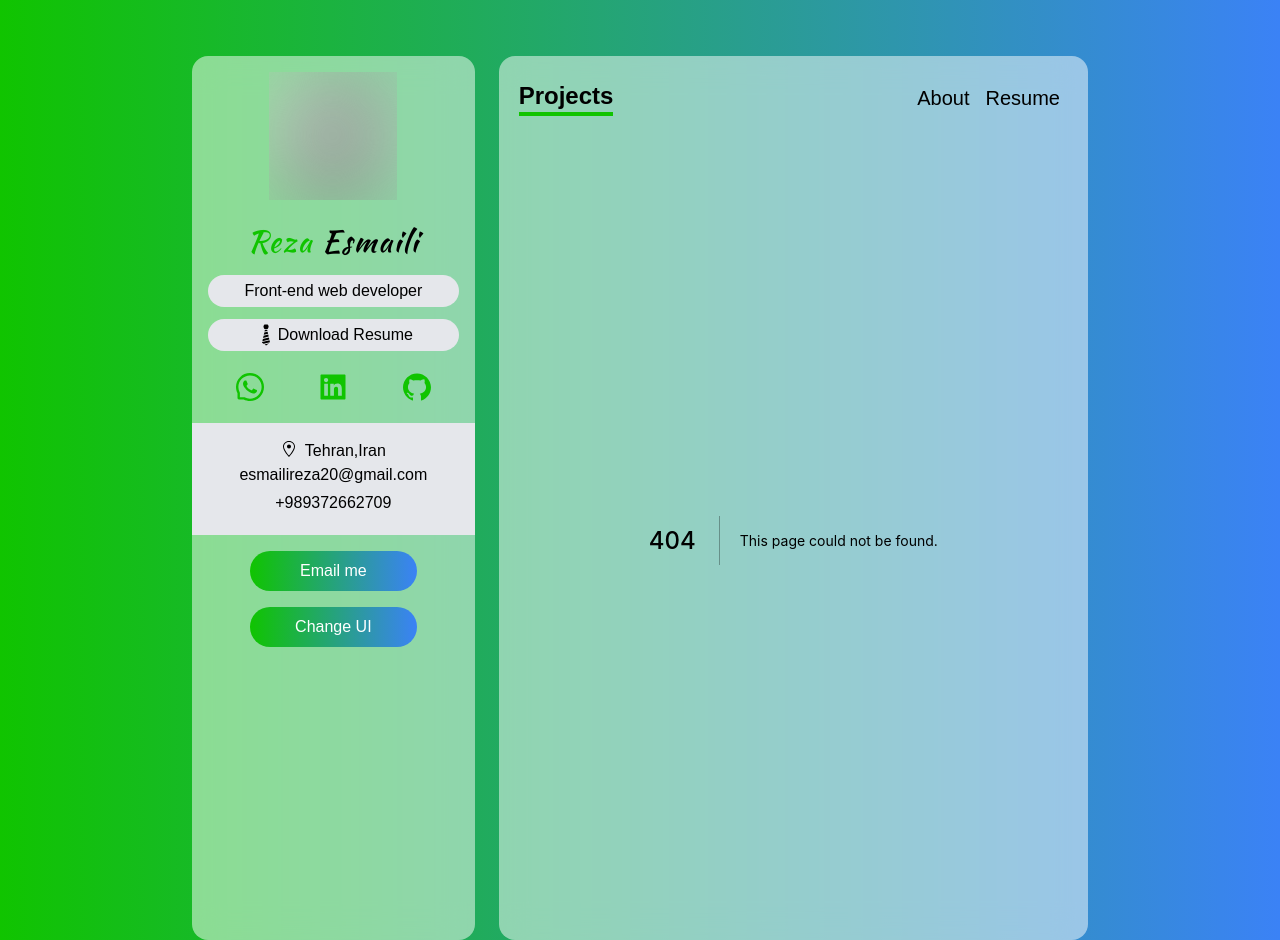
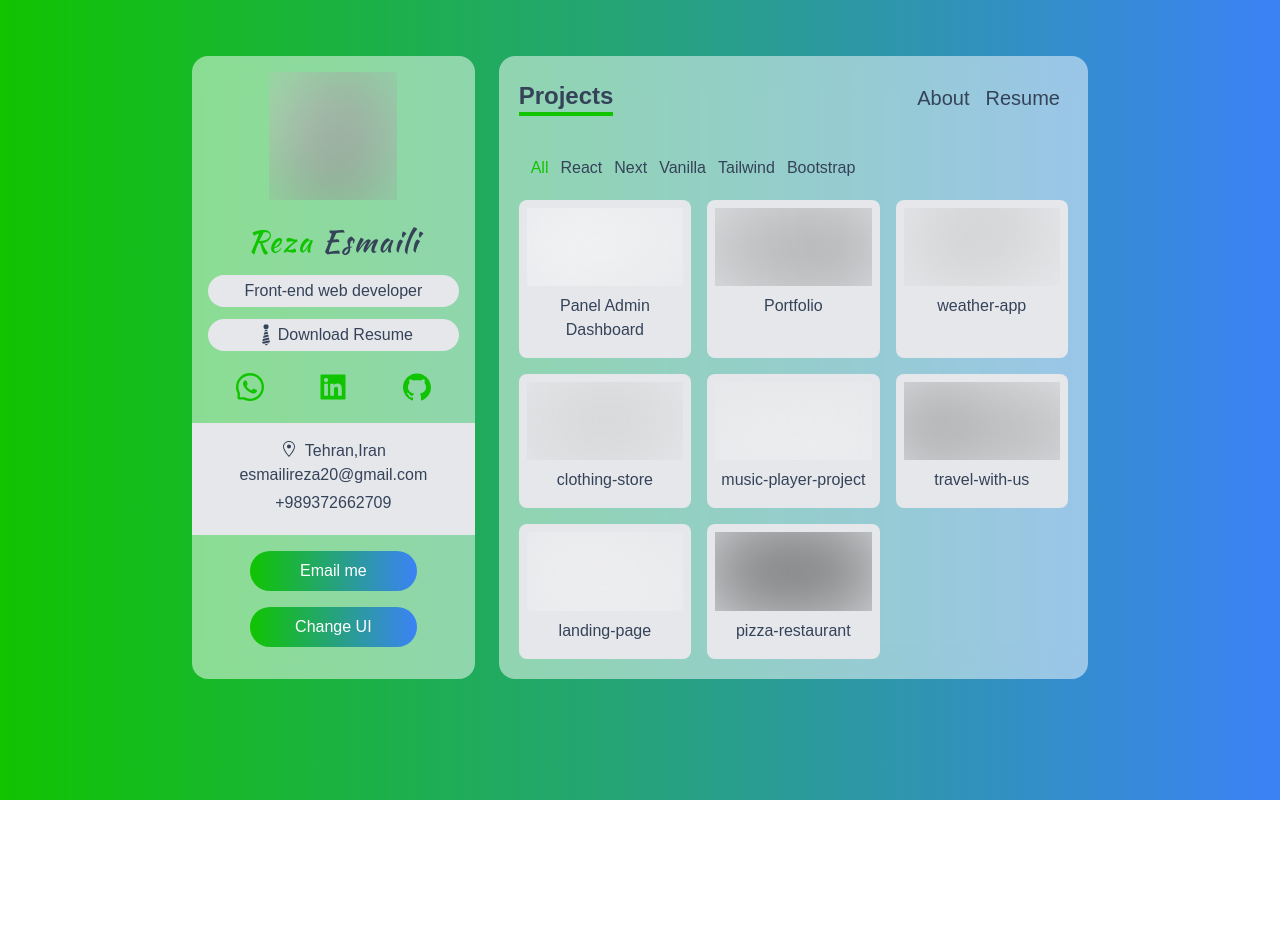
Before and after one commit to esmailireza/portfolio, a Next.js app: page /projects in a window 1280 px wide. Before the commit this address had no page. After the commit the page ends 800 px from the top, so only its background shows below. Built offline with nearby package versions, Linux system fonts and the light colour scheme.

Commit message:
implement projects section

```diff
--- /dev/null
+++ b/components/ProjectCard.tsx
@@ -0,0 +1,110 @@
+import { FunctionComponent, useState } from "react";
+import { AiFillGithub, AiFillProject } from "react-icons/ai";
+import { MdClose } from "react-icons/md";
+import { IProject } from "../types";
+import cn from 'clsx';
+
+import Image from "next/image";
+
+const ProjectCard: FunctionComponent<{
+  project: IProject;
+}> = ({
+  project: {
+    name,
+    image_path,
+    category,
+    deployed_url,
+    description,
+    github_url,
+    key_techs,
+  },
+}) => {
+    const [showDetail, setShowDetail] = useState(false);
+    const [isLoading, setLoading] = useState(true);
+
+    return (
+      <div>
+        <Image
+          src={image_path}
+          alt={name}
+          onClick={() => setShowDetail(true)}
+          layout="responsive"
+          height="150"
+          width="300"
+          loading="lazy"
+          quality="50"
+          className={cn(
+
+            'duration-1000 ease-in-out cursor-pointer',
+            isLoading
+              ? 'grayscale blur-2xl scale-110'
+              : 'grayscale-0 blur-0 scale-100'
+          )}
+          onLoadingComplete={() => setLoading(false)}
+        />
+        {/* <img
+        src={image_path}
+        alt={name}
+        className="cursor-pointer"
+        onClick={() => setShowDetail(true)}
+      /> */}
+        <p className="my-2 text-center">{name}</p>
+
+        {showDetail && (
+          <div className="absolute top-0 left-0 z-10 grid w-full h-auto p-2 text-black bg-gray-100 md:grid-cols-2 gap-x-12 dark:text-white dark:bg-dark-100">
+            <div>
+              {/* <img src={image_path} alt={name} /> */}
+
+              <Image
+                src={image_path}
+                alt={name}
+                layout="responsive"
+                height="150"
+                width="300"
+                quality="25"
+              />
+              <div className="flex justify-center my-4 space-x-3">
+                <a
+                  href={github_url}
+                  className="flex items-center px-4 py-2 space-x-3 text-lg bg-gray-200 dark:bg-dark-200"
+                >
+                  <AiFillGithub /> <span>Github</span>
+                </a>
+                <a
+                  href={deployed_url}
+                  className="flex items-center px-4 py-2 space-x-3 text-lg bg-gray-200 dark:bg-dark-200"
+                >
+                  <AiFillProject /> <span>Project</span>
+                </a>
+              </div>
+            </div>
+
+            <div>
+              <h2 className="mb-3 text-xl font-medium md:text-2xl">{name}</h2>
+              <h3 className="mb-3 font-medium">{description}</h3>
+
+              <div className="flex flex-wrap mt-5 space-x-2 text-sm tracking-wider">
+                {key_techs.map((tech) => (
+                  <span
+                    key={tech}
+                    className="px-2 py-1 my-1 bg-gray-200 dark:bg-dark-200 rounde-sm"
+                  >
+                    {tech}
+                  </span>
+                ))}
+              </div>
+            </div>
+
+            <button
+              onClick={() => setShowDetail(false)}
+              className="absolute p-1 bg-gray-200 rounded-full top-3 right-3 focus:outline-none dark:bg-dark-200"
+            >
+              <MdClose size={30} />
+            </button>
+          </div>
+        )}
+      </div>
+    );
+  };
+
+export default ProjectCard;
--- /dev/null
+++ b/pages/projects.tsx
@@ -0,0 +1,43 @@
+import { useState } from "react";
+import ProjectCard from "../components/ProjectCard";
+import ProjectsNavbar from "../components/ProjectsNavbar";
+import { projects as projectsData } from "../data";
+import { Category } from "../types";
+
+const Projects = () => {
+  const [projects, setProjects] = useState(projectsData);
+  const [active, setActive] = useState("all");
+
+  const handlerFilterCategory = (category: Category | "all") => {
+    if (category === "all") {
+      setProjects(projectsData);
+      setActive(category);
+      return;
+    }
+
+    const newArray = projectsData.filter((project) =>
+      project.category.includes(category)
+    );
+    setProjects(newArray);
+    setActive(category);
+  };
+
+  return (
+    <div className="h-32 px-5 py-2 overflow-y-scroll scrollbar-thin scrollbar scrollbar-thumb-custom scrollbar-track-custom-light" style={{ height: "65vh" }}>
+      <ProjectsNavbar
+        handlerFilterCategory={handlerFilterCategory}
+        active={active}
+      />
+
+      <div className="relative grid grid-cols-12 gap-4 my-3">
+        {projects.map((project) => (
+          <div key={project.name} className="col-span-12 p-2 bg-gray-200 rounded-lg sm:col-span-6 lg:col-span-4 dark:bg-dark-200">
+            <ProjectCard project={project} />
+          </div>
+        ))}
+      </div>
+    </div>
+  );
+};
+
+export default Projects;
```
